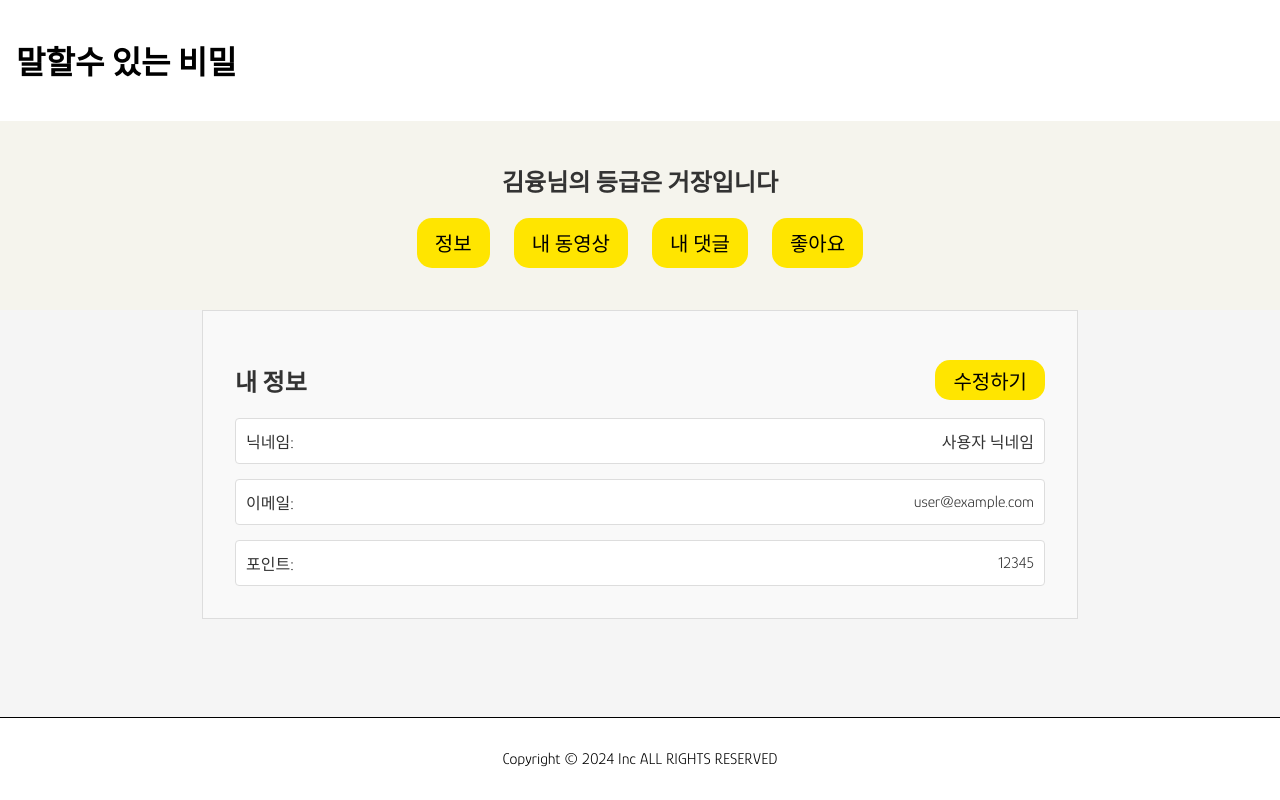
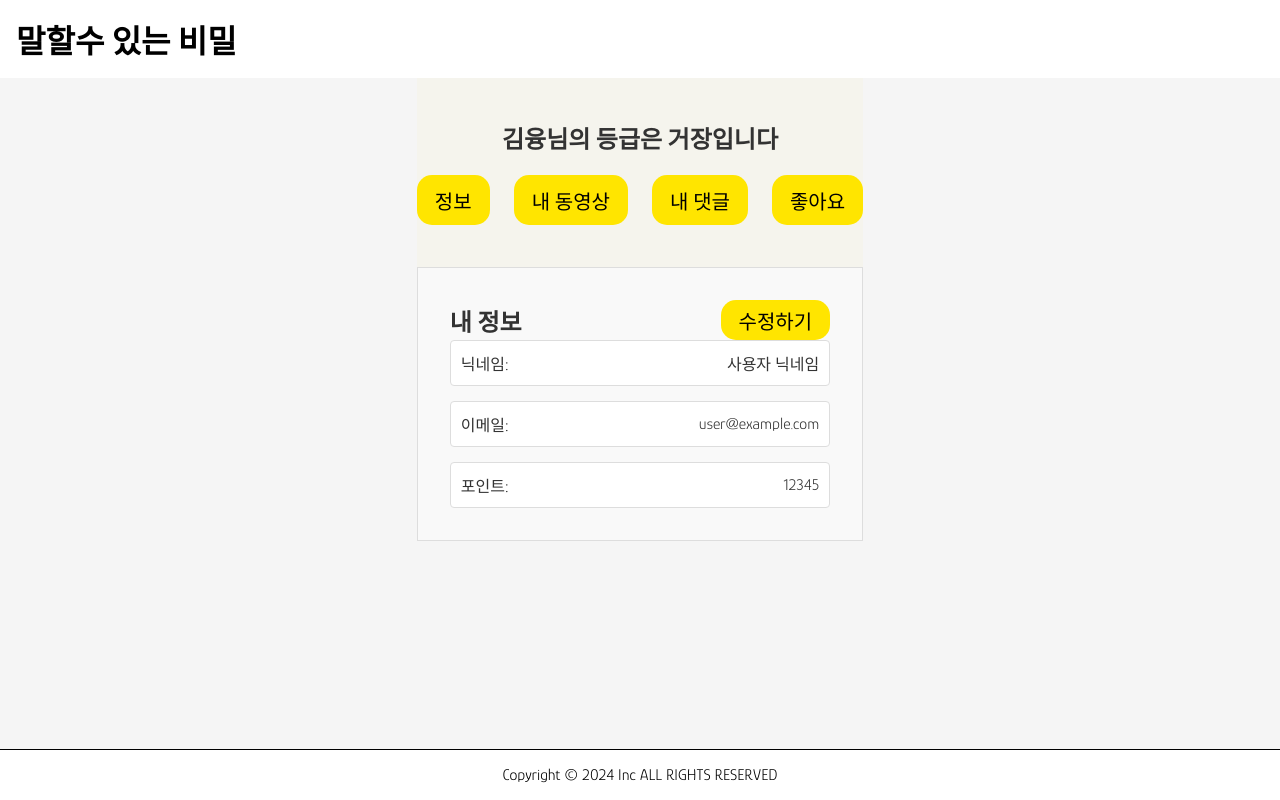
Before and after one commit to bitcamp-wasd/secret-front, a React (Create React App) app: page /mypage/myinfo in a window 1280 px wide. Built offline with nearby package versions, Linux system fonts and the light colour scheme.

Commit message:
/chore/main-container생성

```diff
--- a/src/components/Layout.jsx
+++ b/src/components/Layout.jsx
@@ -1,16 +1,17 @@
-import React from 'react';
-import Header from './Header';
-import Footer from './Footer';
-import '../styles/components/Layout.css';
+import React from "react";
+import Header from "./Header";
+import Footer from "./Footer";
+import "../styles/components/Layout.css";
 
 const Layout = ({ children }) => {
   return (
     <div className="layout">
       <Header />
       <div className="main-content">
-
-        <div className="content">
-          {children}
+        <div className="main-container">
+          <div className="content">
+            {children}
+          </div>
         </div>
       </div>
       <Footer />
--- a/src/styles/common.css
+++ b/src/styles/common.css
@@ -1,3 +1,47 @@
+/*반응형웹디자인, 픽셀의 크기를 절대적으로 관리하지 않고
+상대적으로 관리하기 위해 rem단위를 사용*/
+:root {
+  font-size: 16px; /* 1rem = 16px */
+  --padding: 32px;
+  --content-max-width: 1440px;
+
+  /*색상*/
+  --black: #000;
+  --white: #fff;
+  --btn-color: #FFE500;
+  --banner-color: rgba(241, 239, 209, 0.25);
+  --border-color: #ddd;
+  --box-color: #f9f9f9;
+  --box-border-color: #ccc;
+
+  /*폰트사이즈*/
+  --f12: 0.75rem; /* 12px */
+  --f16: 1rem;    /* 16px */
+  --f20: 1.25rem; /* 20px */
+  --f24: 1.5rem; /* 24px */
+
+
+
+}
+
+
+
+ /*반응형*/
+@media (max-width: 1440px) {
+
+}
+
+@media (max-width: 1024px) {
+
+}
+
+@media (max-width: 768px) {
+  /* 545
+  350 */
+}
+
+
+
 /* flex-layout
  div안에서의 요소 스타일 설정 가능
 */
@@ -15,6 +59,7 @@
 /* position-layout */
 .pos-relative {position: relative;}
 .pos-absolute {position: absolute;}
+
 
 /* padding, margin */
 .pdx15 {padding: 0 15px;}
@@ -40,7 +85,6 @@
 .w20p {width: 20% !important;}
 .w10p {width: 10% !important;}
 
-
 /* height */
 .h100p {height:100% !important;}
 .h600 {height: 600px !important;}
@@ -52,8 +96,17 @@
 .h260 {height: 260px !important;}
 .h190 {height: 190px !important;}
 
+/*화면전체를 감쌀 메인 컨테이너 박스*/
+.main-container{
+  width: 100%;
+  max-width: var(--content-max-width);
+  /* min-height: 100vh; */
+  display: flex;
+  flex-direction: column;
+  align-items: center;
+  box-sizing: border-box;
 
-
+}
 
 
 /*로그인,회원가입의 메인박스*/
@@ -61,9 +114,9 @@
   max-width: 480px;
   margin: 0 auto;
   padding: 2rem;
-  border: 1px solid #ddd;
+  border: 1px solid var(--border-color);
   border-radius: 8px;
-  background-color: #f9f9f9;
+  background-color: var(--box-color);
 }
 
 /*가로 810크기의 박스*/
@@ -71,9 +124,9 @@
   max-width: 810px;
   margin: 0 auto;
   padding: 2rem;
-  border: 1px solid #ddd;
+  border: 1px solid var(--border-color);
   border-radius: 0px;
-  background-color: #f9f9f9;
+  background-color: var(--box-color);
 }
 
 /*가로 1150크기의 박스*/
@@ -81,7 +134,7 @@
   max-width: 1150px;
   margin: 0 auto;
   padding: 20px;
-  background-color: #f9f9f9;
+  background-color: var(--box-color);
   border: none;
   border-radius: 8px;
 }
@@ -91,7 +144,7 @@
   width: 276px;
   border: none;
   border-radius: 4px;
-  background-color: #fff;
+  background-color: var(--white);
   padding: 0px;
   box-sizing: border-box;
   text-align: center;
@@ -115,7 +168,7 @@
   width: 317px;
   border: 1px solid #A5A5A5;
   border-radius: 5px;
-  background-color: #fff;
+  background-color: var(--white);
   padding: 0px;
   box-sizing: border-box;
   text-align: center;
@@ -138,7 +191,7 @@
   width: 340px;
   border: 1px solid #A5A5A5;
   border-radius: 5px;
-  background-color: #fff;
+  background-color: var(--white);
   text-align: center;
   padding: 20px;
   box-sizing: border-box;
@@ -147,7 +200,7 @@
 }
 
 .best-challenges h2 {
-  font-size: 24px;
+  font-size: var(--f24);
   margin-bottom: 20px;
 }
 
--- a/src/styles/components/Banner.css
+++ b/src/styles/components/Banner.css
@@ -1,7 +1,8 @@
 .banner {
     width: 100%;
     height: 189px;
-    background: rgba(241, 239, 209, 0.25);
+    /* background: rgba(241, 239, 209, 0.25); */
+    background: var(--banner-color);
     display: flex;
     justify-content: center;
     align-items: center;
@@ -12,7 +13,7 @@
 
   .banner h1 {
     margin: 0 0 20px 0; /* 아래쪽 여백 추가 */
-    font-size: 24px;
+    font-size: var(--f24);
     font-weight: 700;
   }
 
--- a/src/styles/components/Buttons.css
+++ b/src/styles/components/Buttons.css
@@ -1,9 +1,9 @@
 .button {
-  background-color: #ffe500 !important;
+  background-color: var(--btn-color) !important;
   border: none;
   border-radius: 15px;
   padding: 15px 18px !important; /* 좌우 여백을 줘서 가변적인 가로 길이 처리 */
-  color: #000;
+  color: var(--black);
   font-size: 20px;
   cursor: pointer;
   text-align: center;
--- a/src/styles/components/Layout.css
+++ b/src/styles/components/Layout.css
@@ -8,7 +8,7 @@
 
   .main-content {
     display: flex;
-    flex: 1;
+    justify-content: center;
   }
 
   /* .sidebar {
@@ -24,15 +24,16 @@
 
 
   header {
-    background: #FFF;
-    color: #000;
+    background: var(--white);
+    color: var(--black);
     padding: 1rem;
   }
 
   footer {
-    background: #FFF;
-    color: #000;
+    background: var(--white);
+    color: var(--black);
     padding: 1rem;
     text-align: center;
-    border-top: solid 1px #000;
+    border-top: solid 1px var(--black);
+    margin-top: auto; /*최하단에 고정*/
   }
--- a/src/styles/pages/Auth.css
+++ b/src/styles/pages/Auth.css
@@ -26,6 +26,6 @@
   .form-group input {
     width: 100%;
     padding: 0.5rem;
-    border: 1px solid #ccc;
+    border: 1px solid var(--box-border-color);
     border-radius: 4px;
   }
--- a/src/styles/pages/Comments.css
+++ b/src/styles/pages/Comments.css
@@ -5,8 +5,8 @@
 .comments-header {
   display: grid;
   grid-template-columns: 3fr 6fr 2fr;
-  background-color: #5b718f;
-  color: #fff;
+  background: rgba(255, 229, 0, 0.3);
+  color: var(--black);
   padding: 10px;
   border-radius: 8px 8px 0 0;
 }
@@ -16,24 +16,9 @@
   grid-template-columns: 3fr 6fr 2fr;
   align-items: center;
   padding: 10px;
-  border-bottom: 1px solid #ccc;
+  border-bottom: 1px solid var(--box-border-color);
 }
 
-.delete-all-button {
-  display: block;
-  width: 100%;
-  text-align: center;
-  margin-top: 20px;
-  padding: 10px;
-  background-color: #ff6347;
-  color: #fff;
-  text-decoration: none;
-  border-radius: 5px;
-}
-
-.delete-all-button:hover {
-  background-color: #d63e28;
-}
 
 /* DeleteComments 특화 스타일 */
 .delete-buttons {
@@ -54,7 +39,7 @@
   background-color: #ccc;
 }
 
-.confirm-delete-button {
+/* .confirm-delete-button {
   padding: 10px;
   background-color: #ff6347;
   color: #fff;
@@ -65,4 +50,4 @@
 
 .confirm-delete-button:hover {
   background-color: #d63e28;
-}
+} */
--- a/src/styles/pages/MyPage.css
+++ b/src/styles/pages/MyPage.css
@@ -2,9 +2,9 @@
     max-width: 480px;
     margin: 0 auto;
     padding: 20px;
-    border: 1px solid #ccc;
+    border: 1px solid var(--box-border-color);
     border-radius: 8px;
-    background-color: #f9f9f9;
+    background-color: var(--box-color);
   }
 
   .myinfo-container h2 {
@@ -24,9 +24,9 @@
     justify-content: space-between;
     align-items: center;
     padding: 10px;
-    border: 1px solid #ddd;
+    border: 1px solid var(--border-color);
     border-radius: 4px;
-    background-color: #fff;
+    background-color: var(--white);
   }
 
   .info-item label {
@@ -43,11 +43,12 @@
     padding: 5px 10px;
     border: none;
     border-radius: 4px;
-    background-color: #5b718f;
+    /* background-color: #5b718f; */
     color: #fff;
     cursor: pointer;
   }
 
-  .edit-button:hover {
+  /* .edit-button:hover {
     background-color: #4a6077;
   }
+   */
--- a/src/styles/styles.css
+++ b/src/styles/styles.css
@@ -1,6 +1,33 @@
+/*모든 요소에 적용(common)
+외부여백,내부여백 제거,
+패딩,테두리를 포함해서 너비와 높이 계산
+*/
+* {
+  margin: 0;
+  padding: 0;
+  box-sizing: border-box;
+}
+
+/*리스트의 번호,점 제거*/
+ol, ul, li {
+  list-style: none;
+}
+
+/*테두리 제거*/
+input {
+  line-height: 1;
+  border: none;
+  outline: none;
+}
+img, fieldset {
+  border: none;
+}
+
+
 body {
     font-family: 'Glory', sans-serif;
     font-weight: 300; /* 기본 두께를 설정 */
+    font-size: 1rem;
     margin: 0;
     padding: 0;
     box-sizing: border-box;
```
